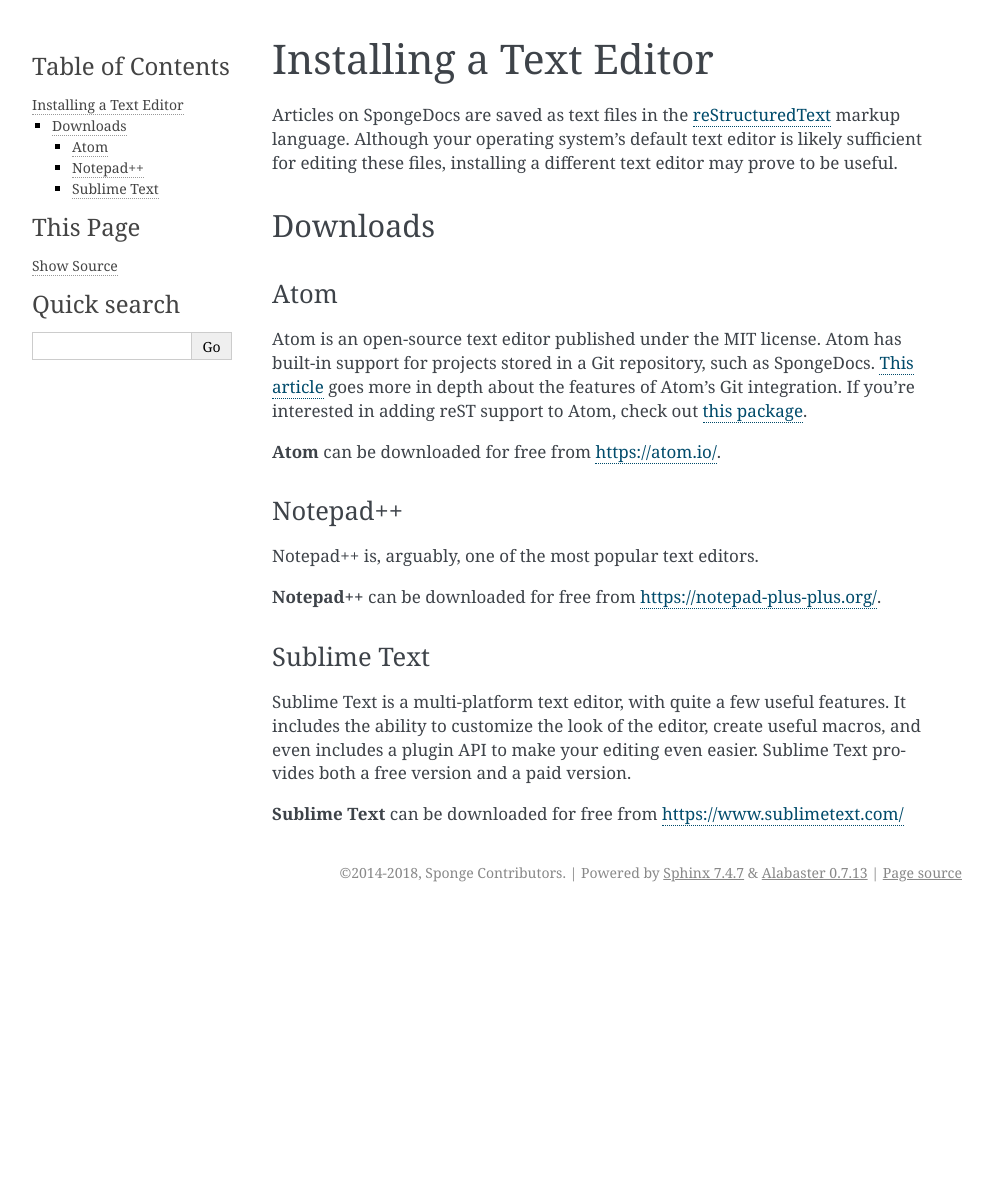
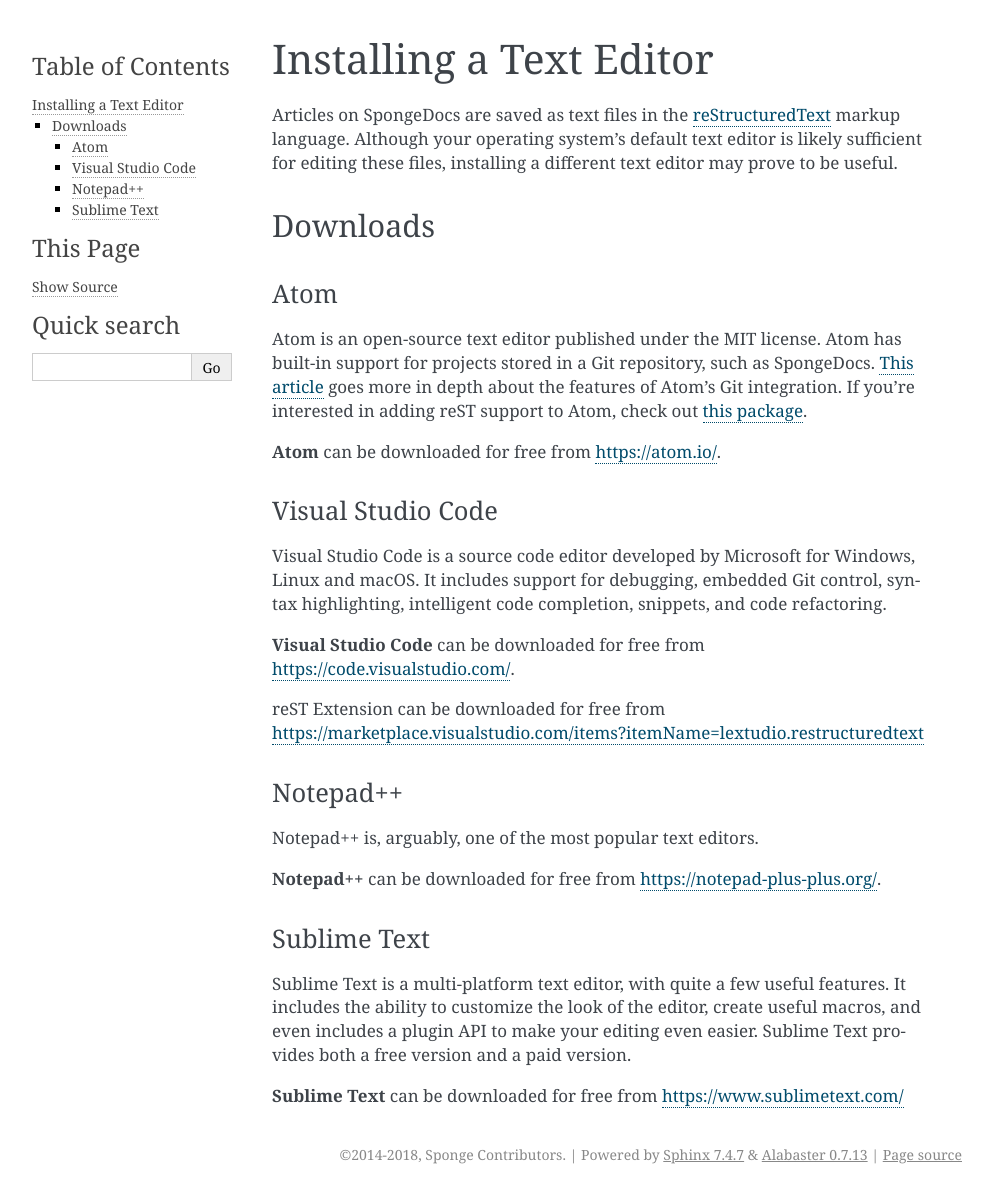
Before and after one commit to SpongePowered/SpongeDocs, a Sphinx documentation site: the page built from source/preparing/text.rst, in a window 1280 px wide. Shown: the whole page, without its empty margins (148-1141 px from the left). Built offline with Sphinx 7.4.7, drawn with Linux system fonts in a browser that asks for light colours; pages that are not in the unit, such as notebooks, are missing from menus; before the commit the page ends 912 px from its top, so only the background shows below that.

Commit message:
added visual studio code text.rst (#701)
* Update text.rst

* Update text.rst

* Update text.rst

* Update text.rst

* Update text.rst

* Update text.rst

* Update text.rst

```diff
--- a/source/preparing/text.rst
+++ b/source/preparing/text.rst
@@ -19,6 +19,17 @@
 
 **Atom** can be downloaded for free from https://atom.io/.
 
+Visual Studio Code
+~~~~~~~~~~~~~~~~~~
+
+Visual Studio Code is a source code editor developed by Microsoft for Windows, Linux and macOS.
+It includes support for debugging, embedded Git control, syntax highlighting,
+intelligent code completion, snippets, and code refactoring.
+
+**Visual Studio Code** can be downloaded for free from https://code.visualstudio.com/.
+
+reST Extension can be downloaded for free from https://marketplace.visualstudio.com/items?itemName=lextudio.restructuredtext
+
 Notepad++
 ~~~~~~~~~
 
```
